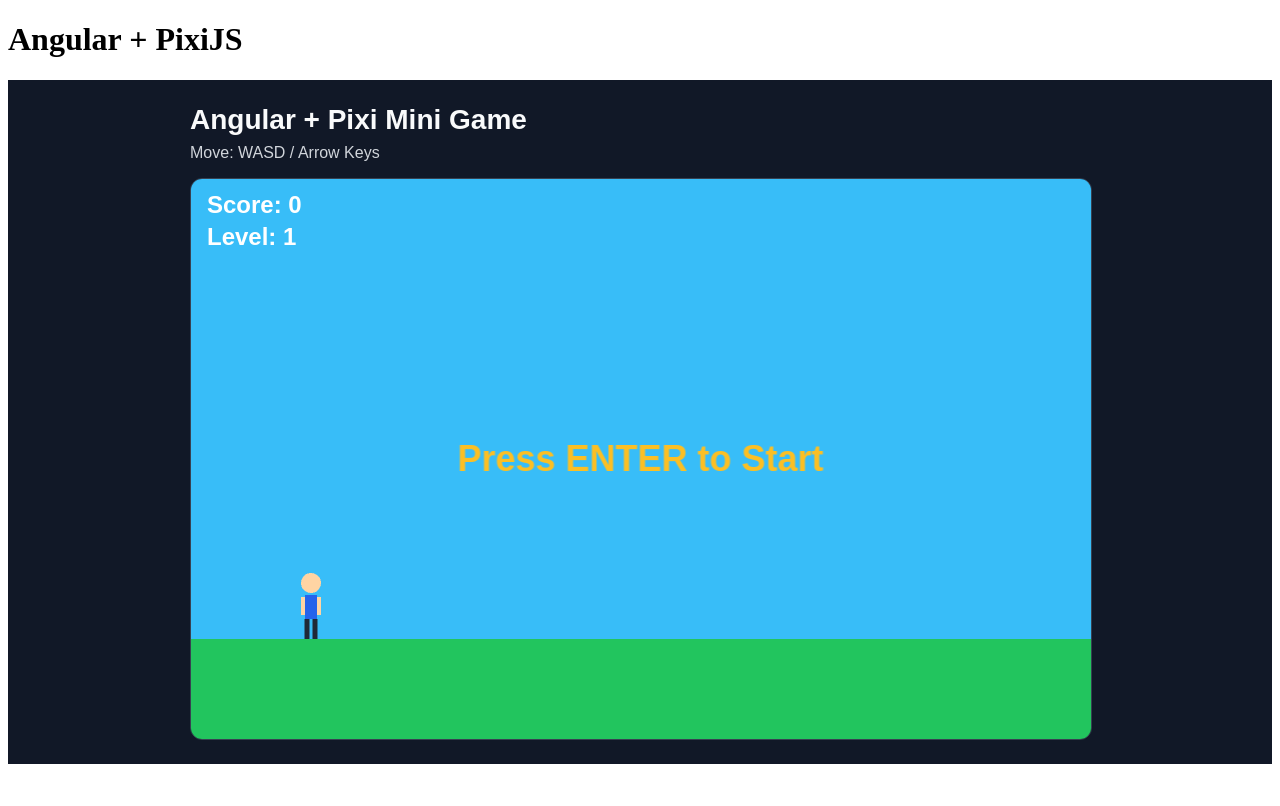
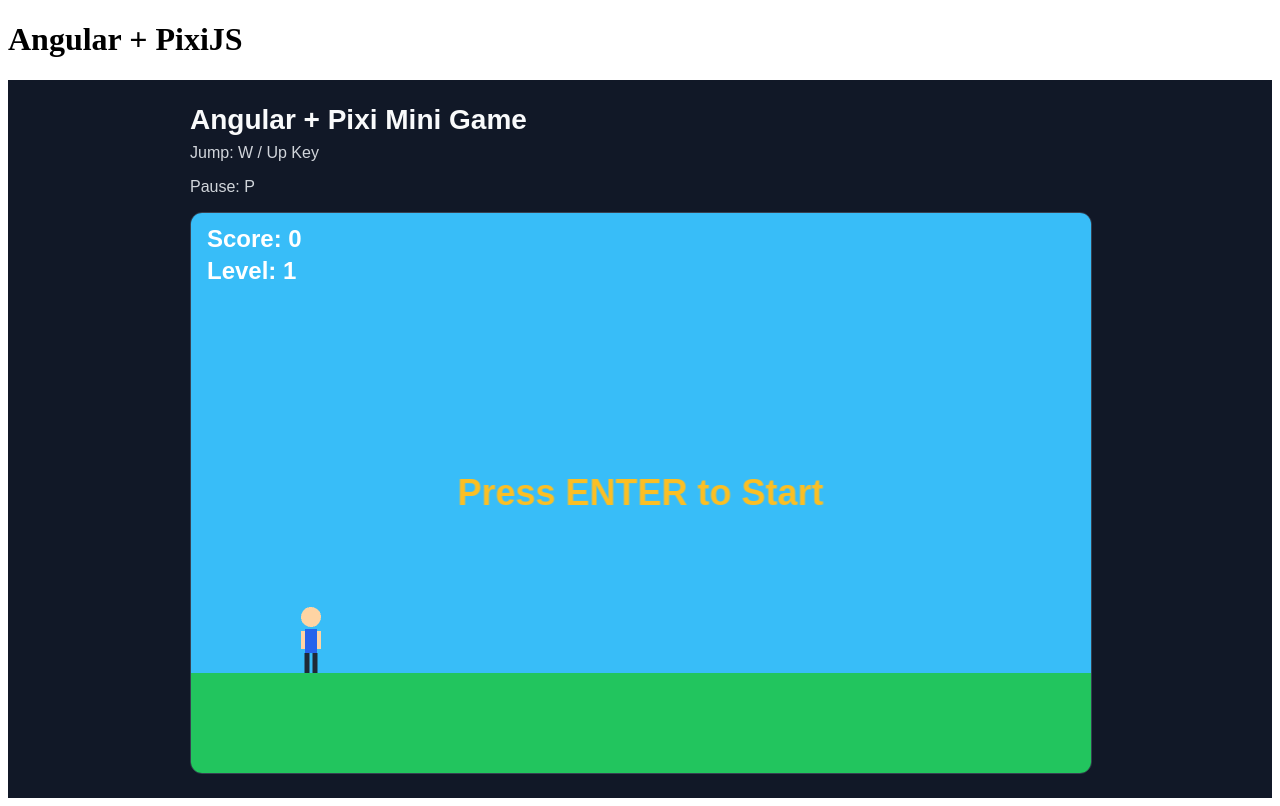
Before and after one commit to rajakkertia/pixie-angular-first-game, an Angular app: page / in a window 1280 px wide. Built offline with nearby package versions, Linux system fonts and the light colour scheme.

Commit message:
added auto deploy

```diff
--- a/src/app/pixi-canvas/pixi-canvas.component.html
+++ b/src/app/pixi-canvas/pixi-canvas.component.html
@@ -1,6 +1,8 @@
 <div class="game-shell">
   <h1>Angular + Pixi Mini Game</h1>
-  <p>Move: WASD / Arrow Keys</p>
+  <p>Jump: W / Up Key</p>
+  <p>Pause: P</p>
+
 
   <div #gameHost class="game-host"></div>
 </div>
```
